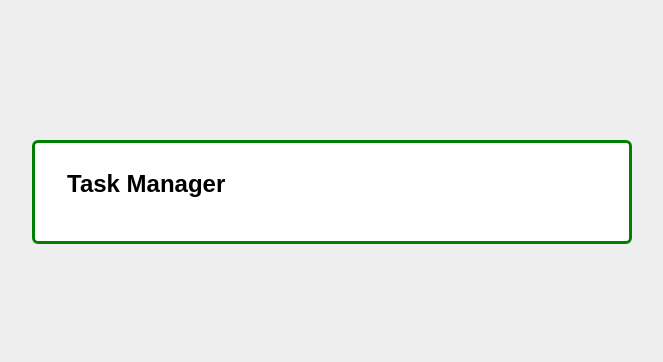
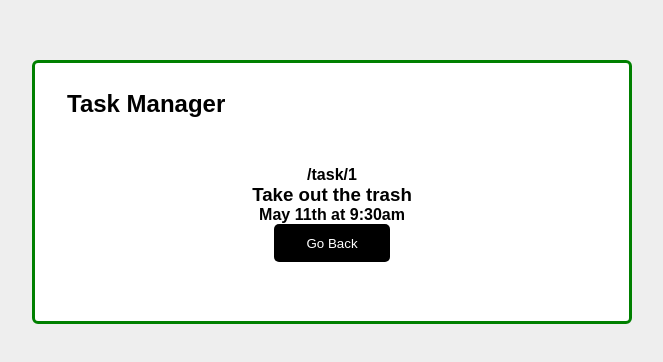
Before and after one commit to Duduzynhuu/Task-Manager-App, a React (Create React App) app: page /task/1 in a window 1280 px wide. Before the commit this address had no page. Shown: the part 208-570 px from the top of the page, without its empty margins (308-971 px from the left). Built offline with nearby package versions, Linux system fonts and the light colour scheme; data requests are answered from the project's data file.

Commit message:
seventh commit

```diff
--- a/src/App.js
+++ b/src/App.js
@@ -6,6 +6,7 @@ import Task from "./components/Task/Index";
 import Footer from "./components/Footer/Index";
 import About from "./components/About/Index";
 import AddForm from "./components/AddForm/Index";
+import TaskDetails from "./components/TaskDetails/Index";
 import "./App.css";
 
 function App() {
@@ -110,6 +111,7 @@ function App() {
             }
           />
           <Route path="/about" element={<About />} />
+          <Route path="/task/:id" element={<TaskDetails />} />
         </Routes>
         {location.pathname === "/" && <Footer />}
       </div>
--- a/src/components/Button/Index.jsx
+++ b/src/components/Button/Index.jsx
@@ -2,17 +2,15 @@ import React from "react";
 import PropTypes from "prop-types";
 import "./Style.css";
 
-const Button = ({ text, onShow, color }) => {
+const Button = ({ text, color, onClick }) => {
   return (
-    <>
-      <button
-        className="btn-add"
-        onClick={onShow}
-        style={{ backgroundColor: color }}
-      >
-        {text}
-      </button>
-    </>
+    <button
+      className="btn"
+      style={{ backgroundColor: color }}
+      onClick={onClick}
+    >
+      {text}
+    </button>
   );
 };
 
--- a/src/components/Button/Style.css
+++ b/src/components/Button/Style.css
@@ -1,4 +1,4 @@
-.btn-add {
+.btn {
   padding: 0.7rem 2rem;
   border-radius: 5px;
   color: white;
--- a/src/components/Header/Index.jsx
+++ b/src/components/Header/Index.jsx
@@ -10,7 +10,7 @@ const Header = ({ title, onShow, text, color }) => {
     <div className="task-header">
       <h2>{title}</h2>
       {location.pathname === "/" && (
-        <Button onShow={onShow} text={text} color={color} />
+        <Button onClick={onShow} text={text} color={color} />
       )}
     </div>
   );
--- a/src/components/Task/Index.jsx
+++ b/src/components/Task/Index.jsx
@@ -1,5 +1,6 @@
 import React from "react";
 import { FaTimes } from "react-icons/fa";
+import { Link } from "react-router-dom";
 import "./Style.css";
 
 const Task = ({ task, onDelete, onToggle }) => {
@@ -9,13 +10,13 @@ const Task = ({ task, onDelete, onToggle }) => {
       onDoubleClick={() => onToggle(task.id)}
     >
       <h3>
-        {task.text}{" "}
-        <FaTimes
-          style={{ color: "red", cursor: "pointer" }}
-          onClick={() => onDelete(task.id)}
-        />
+        {task.text}
+        <FaTimes style={{ color: "red" }} onClick={() => onDelete(task.id)} />
       </h3>
       <p>{task.day}</p>
+      <p>
+        <Link to={`/task/${task.id}`}>View Details</Link>
+      </p>
     </div>
   );
 };
--- a/src/components/Task/Style.css
+++ b/src/components/Task/Style.css
@@ -10,13 +10,13 @@
   cursor: pointer;
 }
 
-p {
+.task > p {
   font-size: 0.75rem;
   text-align: left;
   font-weight: 600;
 }
 
-h3 {
+.task > h3 {
   display: flex;
   justify-content: space-between;
   align-items: center;
@@ -32,11 +32,11 @@ h3 {
     padding: 0.7rem 1.1rem;
   }
 
-  p {
+  .task > p {
     font-size: 0.7rem;
     font-weight: 530;
   }
-  h3 {
+  .task > h3 {
     font-size: 1.1rem;
   }
 }
--- /dev/null
+++ b/src/components/TaskDetails/Index.jsx
@@ -0,0 +1,46 @@
+import React from "react";
+import { useState, useEffect } from "react";
+import { useParams, useNavigate, useLocation } from "react-router-dom";
+import Button from "../Button/Index";
+import "./Style.css";
+
+const TaskDetails = () => {
+  const [loading, setLoading] = useState(true);
+  const [task, setTask] = useState({});
+
+  const params = useParams();
+  const navigate = useNavigate();
+  const location = useLocation();
+
+  useEffect(() => {
+    const fetchTask = async () => {
+      const res = await fetch(`http://localhost:5000/tasks/${params.id}`);
+      const data = await res.json();
+
+      if (res.status === 404) {
+        return navigate("/");
+      }
+
+      setTask(data);
+      setLoading(false);
+    };
+    fetchTask();
+  }, [params.id, navigate]);
+
+  const handleBack = () => {
+    return navigate(-1);
+  };
+
+  return loading ? (
+    <h3>Loading...</h3>
+  ) : (
+    <div className="task-details">
+      <p>{location.pathname}</p>
+      <h3>{task.text}</h3>
+      <p>{task.day}</p>
+      <Button text="Go Back" color="black" onClick={handleBack} />
+    </div>
+  );
+};
+
+export default TaskDetails;
--- /dev/null
+++ b/src/components/TaskDetails/Style.css
@@ -0,0 +1,8 @@
+.task-details {
+  display: flex;
+  justify-content: center;
+  align-items: center;
+  flex-direction: column;
+  margin: 1rem;
+  padding: 1rem;
+}
```
